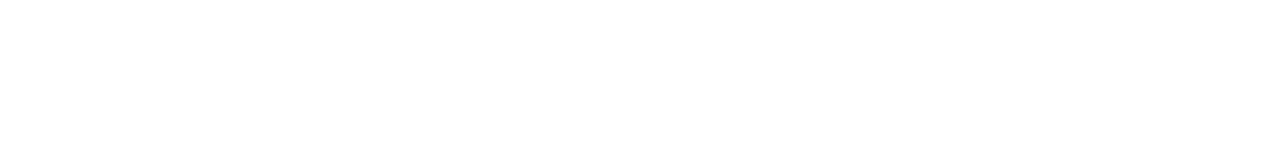
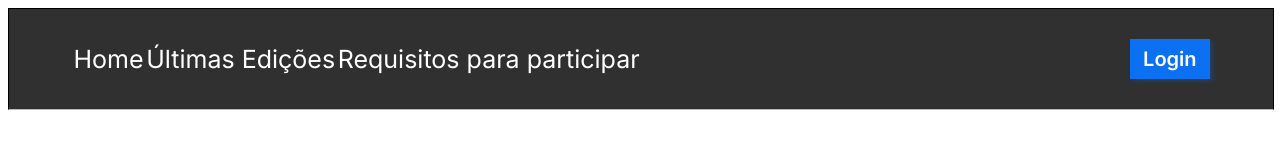
Before and after one commit to Romandnc/bootcamp-dnc, a plain HTML site: page index.html in a window 1280 px wide. Drawn offline with Linux system fonts and the light colour scheme.

Commit message:
criação do estilo do menu

```diff
--- a/index.html
+++ b/index.html
@@ -4,8 +4,17 @@
     <meta charset="UTF-8">
     <meta name="viewport" content="width=device-width, initial-scale=1.0">
     <title>bootcampdnc</title>
+    <link rel="stylesheet" href="style.css">
+
 </head>
 <body>
-
+    <nav id="principal">
+        <div id="menu">
+            <a href="">Home</a>
+            <a href="">Últimas Edições</a>
+            <a href="">Requisitos para participar</a>
+        </div>
+        <button>Login</button>
+    </nav>
 </body>
 </html>
--- /dev/null
+++ b/style.css
@@ -0,0 +1,53 @@
+@import url('https://fonts.googleapis.com/css2?family=Inter:wght@400;500;600&family=Montserrat:ital,wght@1,400;1,700&family=Rubik:wght@300&display=swap');
+
+        #body{
+            margin:0px;
+            padding: 0px;
+        }
+        #principal {
+            width: 100%;
+            height: 100px;
+            border:1px solid black;
+
+            background-color: #303030;
+            display: flex;
+            justify-content: space-between;
+            align-items: center;
+            border-bottom: 1px solid #bababa;
+         }
+
+         #menu{
+            display: flex;
+            width: 45%;
+            justify-content: space-around;
+            align-items: center;
+            margin-left:5% ;
+         }
+
+        #principal div a{
+            font-family: 'Inter';
+            font-size: 25px;
+            font-weight: 600px;
+            color: white;
+            text-decoration: none;
+         }
+
+            #principal div a:hover{
+            color: #cccc;
+            }
+        #principal button{
+            margin-right: 5%;
+            background-color: #0C70F2;
+            border: 0px;
+
+            height: 40px;
+            width: 80px;
+
+            font-family: 'Inter';
+            font-size: 20px;
+            font-weight:600;
+            color: white;
+
+            box-shadow:3px 2px 4px rgba(17, 112, 242, 0.25) ;
+            cursor: pointer;
+        }
```
